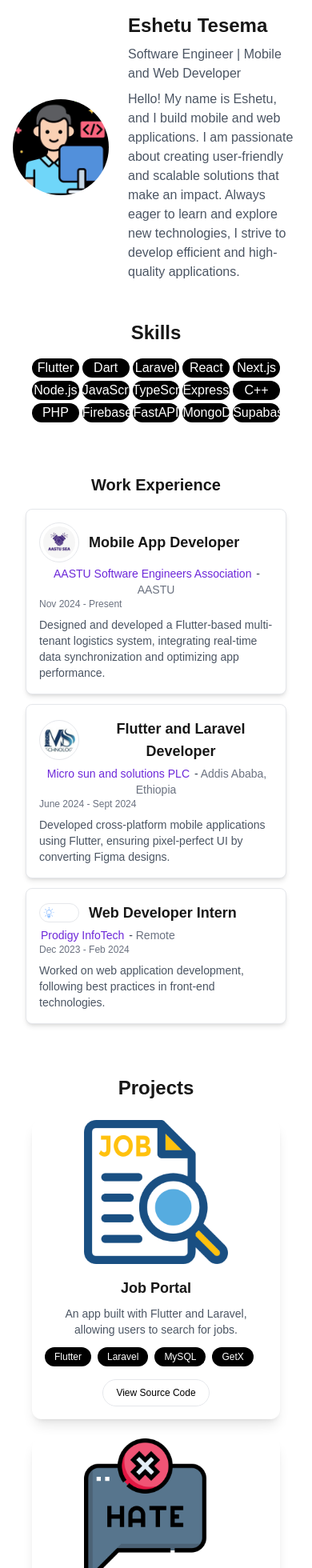
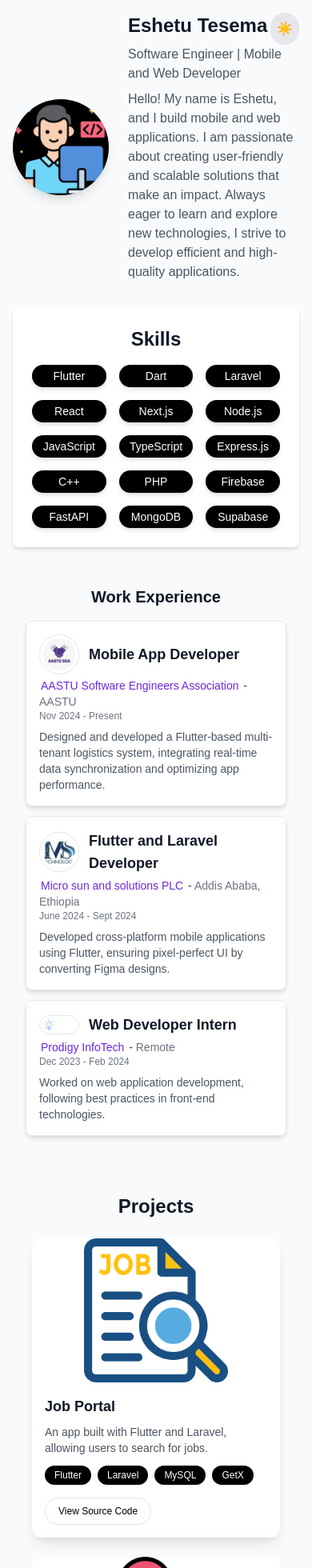
Before and after one commit to Eshetu21/portfolio, a Next.js app: page / in a window 390 px wide. Shown: the top 1960 px of the page at 80% size. Built offline with nearby package versions, Linux system fonts and the light colour scheme.

Commit message:
refactoring

```diff
--- a/app/page.tsx
+++ b/app/page.tsx
@@ -1,3 +1,6 @@
+"use client";
+import { useState } from "react";
+import { motion } from "framer-motion";
 import WorkExperience from "@/components/work";
 import Skills from "@/components/skills";
 import Projects from "@/components/projects";
@@ -5,42 +8,79 @@
 import Image from "next/image";
 
 export default function Home() {
+  const [isDarkMode, setIsDarkMode] = useState(false);
+
+  const toggleTheme = () => {
+    setIsDarkMode(!isDarkMode);
+  };
+
   return (
-    <div className="max-w-2xl mx-auto p-4 text-center">
+    <div
+      className={`min-h-screen ${
+        isDarkMode ? "bg-gray-900 text-white" : "bg-gray-50 text-gray-900"
+      }`}
+    >
+      <div className="max-w-2xl mx-auto p-4">
+        <button
+          onClick={toggleTheme}
+          className={`fixed top-4 right-4 p-2 rounded-full ${
+            isDarkMode ? "bg-gray-700 text-white" : "bg-gray-200 text-gray-900"
+          } hover:opacity-80 transition-opacity`}
+        >
+          {isDarkMode ? "🌙" : "☀️"}
+        </button>
         <div className="flex items-center justify-start space-x-6">
           <Image
             src={"/profile.jpg"}
             alt={"Profile"}
             width={120}
             height={120}
-          className="rounded-full"
+            className="rounded-full shadow-lg"
           />
           <div className="text-left">
-          <h1 className="text-2xl font-bold">Eshetu Tesema</h1>
-          <p className="text-gray-600 mt-2">
+            <motion.h1
+              initial={{ opacity: 0, x: -20 }}
+              animate={{ opacity: 1, x: 0 }}
+              className="text-2xl font-bold"
+            >
+              Eshetu Tesema
+            </motion.h1>
+            <p
+              className={`mt-2 ${
+                isDarkMode ? "text-gray-300" : "text-gray-600"
+              }`}
+            >
               Software Engineer | Mobile and Web Developer
             </p>
-          <p className="text-gray-600 mt-2">
-            Hello! My name is Eshetu, and I build mobile and web applications. I
-            am passionate about creating user-friendly and scalable solutions
-            that make an impact. Always eager to learn and explore new
-            technologies, I strive to develop efficient and high-quality
+            <p
+              className={`mt-2 ${
+                isDarkMode ? "text-gray-300" : "text-gray-600"
+              }`}
+            >
+              Hello! My name is Eshetu, and I build mobile and web applications.
+              I am passionate about creating user-friendly and scalable
+              solutions that make an impact. Always eager to learn and explore
+              new technologies, I strive to develop efficient and high-quality
               applications.
             </p>
           </div>
         </div>
-      <section className="mt-6">
-        <Skills />
+        <section className="mt-8">
+          <Skills isDarkMode={isDarkMode} />
         </section>
-      <section className="mt-6">
-        <WorkExperience />
+
+        <section className="mt-8">
+          <WorkExperience isDarkMode={isDarkMode} />
         </section>
-      <section className="mt-6">
-        <Projects />
+
+        <section className="mt-8">
+          <Projects isDarkMode={isDarkMode} />
         </section>
-      <section className="mt-6">
-        <Contact />
+
+        <section className="mt-8">
+          <Contact isDarkMode={isDarkMode} />
         </section>
+      </div>
     </div>
   );
 }
--- a/components/contact.tsx
+++ b/components/contact.tsx
@@ -1,6 +1,8 @@
+"use client";
 import Image from "next/image";
+import { motion } from "framer-motion";
 
-export default function Contact() {
+export default function Contact({ isDarkMode }: { isDarkMode: boolean }) {
   const contactLinks = [
     { name: "GitHub", url: "https://github.com/Eshetu21", icon: "/github.png" },
     {
@@ -17,29 +19,44 @@
   ];
 
   return (
-    <div className="max-w-2xl mx-auto p-8 text-center rounded-lg shadow-md">
+    <motion.div
+      initial={{ opacity: 0, y: 20 }}
+      animate={{ opacity: 1, y: 0 }}
+      transition={{ duration: 0.5 }}
+      className={`max-w-2xl mx-auto p-8 text-center rounded-lg shadow-md transition-all duration-300 ${
+        isDarkMode ? "bg-gray-800 text-white" : "bg-white text-gray-900"
+      }`}
+    >
       <h2 className="text-2xl font-bold mb-4">Get in Touch</h2>
       <p className="mb-6">Feel free to reach out. {"I'd love to connect!"}</p>
 
       <div className="flex justify-center gap-6">
         {contactLinks.map((contact, index) => (
-          <a
+          <motion.a
             key={index}
             href={contact.url}
             target="_blank"
             rel="noopener noreferrer"
-            className="flex flex-col items-center space-y-2 text-white transition-transform transform hover:scale-110"
+            whileHover={{ scale: 1.1 }}
+            className="flex flex-col items-center space-y-2 transition-transform"
           >
             <Image
               src={contact.icon}
               alt={contact.name}
               width={40}
               height={40}
+              className="rounded-full"
             />
-            <span className="text-sm">{contact.name}</span>
-          </a>
+            <span
+              className={`text-sm font-medium ${
+                isDarkMode ? "text-gray-300" : "text-gray-700"
+              }`}
+            >
+              {contact.name}
+            </span>
+          </motion.a>
         ))}
       </div>
-    </div>
+    </motion.div>
   );
 }
--- a/components/projects.tsx
+++ b/components/projects.tsx
@@ -1,6 +1,6 @@
 import Image from "next/image";
 
-export default function Projects() {
+export default function Projects({ isDarkMode }: { isDarkMode: boolean }) {
   const projects = [
     {
       title: "Job Portal",
@@ -58,7 +58,9 @@
         {projects.map((project, index) => (
           <div
             key={index}
-            className="bg-white shadow-lg rounded-xl overflow-hidden text-sm transition-transform transform hover:scale-105"
+            className={`${
+              isDarkMode ? "bg-gray-800" : "bg-white"
+            } shadow-lg rounded-xl overflow-hidden text-sm transition-transform transform hover:scale-105`}
           >
             <Image
               src={project.image}
@@ -69,14 +71,20 @@
             />
             <div className="p-4">
               <h3 className="text-lg font-semibold">{project.title}</h3>
-              <p className="text-gray-600 mt-2 text-sm">
+              <p
+                className={` ${
+                  isDarkMode ? "text-white" : " text-gray-600"
+                } mt-2 text-sm`}
+              >
                 {project.description}
               </p>
               <div className="flex flex-wrap gap-2 mt-3">
                 {project.technologies.map((tech, i) => (
                   <span
                     key={i}
-                    className="px-3 py-1 bg-black text-white rounded-full text-xs"
+                    className={`px-3 py-1 ${
+                      isDarkMode ? "bg-gray-600 " : "bg-black"
+                    } text-white" text-white rounded-full text-xs`}
                   >
                     {tech}
                   </span>
@@ -85,7 +93,13 @@
               <a
                 href={project.link}
                 target="_blank"
-                className="inline-block text-center mt-4 px-4 py-2 bg-white text-black border text-xs font-medium rounded-full transition-colors duration-300 hover:bg-black hover:text-white"
+                className={`inline-block text-center mt-4 px-4 py-2 border text-xs font-medium rounded-full transition-colors duration-300
+                   ${
+                     isDarkMode
+                       ? "bg-gray-600 text-white hover:bg-white hover:text-black"
+                       : "bg-white text-black hover:bg-black hover:text-white"
+                   }
+                         `}
               >
                 View Source Code
               </a>
--- a/components/skills.tsx
+++ b/components/skills.tsx
@@ -1,4 +1,6 @@
-export default function Skills() {
+"use client";
+import { motion } from "framer-motion";
+
 const skills = [
   "Flutter",
   "Dart",
@@ -17,19 +19,30 @@
   "Supabase",
 ];
 
+export default function Skills({ isDarkMode }: { isDarkMode: boolean }) {
   return (
-    <div className="max-w-2xl mx-auto p-6">
+    <motion.div
+      initial={{ opacity: 0, y: 20 }}
+      animate={{ opacity: 1, y: 0 }}
+      transition={{ duration: 0.5 }}
+      className={`max-w-3xl mx-auto p-6 ${
+        isDarkMode ? "bg-gray-800 text-white" : "bg-white text-gray-900"
+      } rounded-lg shadow-md`}
+    >
       <h2 className="text-2xl font-bold text-center mb-4">Skills</h2>
-      <div className="grid grid-cols-5 sm:grid-cols-5 gap-1">
+      <div className="grid grid-cols-3 sm:grid-cols-4 gap-4">
         {skills.map((skill, index) => (
-          <span
+          <motion.span
             key={index}
-            className=" bg-black text-white font-thin rounded-full text-center"
+            className={`px-3 py-1 rounded-full text-center text-sm shadow-md ${
+              isDarkMode ? "bg-gray-600" : "bg-black text-white"
+            }`}
+            whileHover={{ scale: 1.1 }}
           >
             {skill}
-          </span>
+          </motion.span>
         ))}
       </div>
-    </div>
+    </motion.div>
   );
 }
--- a/components/work.tsx
+++ b/components/work.tsx
@@ -1,4 +1,8 @@
 import Image from "next/image";
+
+interface WorkProps {
+  isDarkMode?: boolean;
+}
 
 export const work = [
   {
@@ -36,15 +40,19 @@
   },
 ];
 
-export default function WorkExperience() {
+export default function WorkExperience({ isDarkMode }: WorkProps) {
   return (
-    <div className="max-w-3xl mx-auto p-4">
+    <div
+      className={`max-w-3xl mx-auto p-4 ${isDarkMode} ?"text-white":"text-gray-900" `}
+    >
       <h2 className="text-xl font-bold text-center mb-4">Work Experience</h2>
       <div className="space-y-3">
         {work.map((job, index) => (
           <div
             key={index}
-            className="p-4 bg-white rounded-lg shadow-md border flex flex-col items-start"
+            className={`p-4 ${
+              isDarkMode ? "bg-gray-800" : "bg-white"
+            } rounded-lg shadow-md border flex flex-col items-start`}
           >
             <div className="flex items-center gap-3">
               <Image
@@ -61,16 +69,31 @@
                 href={job.href}
                 target="_blank"
                 rel="noopener noreferrer"
-                className="text-violet-700 hover:text-white hover:bg-gradient-to-r from-blue-600 to-purple-600 px-0.5 py-1 rounded-md transition-all duration-300"
+                className={`${
+                  isDarkMode ? "text-white" : "text-violet-700"
+                } hover:text-white hover:bg-gradient-to-r from-blue-600 to-purple-600 px-0.5 py-1 rounded-md transition-all duration-300`}
               >
                 {job.company}
               </a>{" "}
-              - <span className="text-gray-500">{job.location}</span>
+              -{" "}
+              <span
+                className={`${isDarkMode ? "text-white" : "text-gray-500"}`}
+              >
+                {job.location}
+              </span>
             </p>
-            <p className="text-gray-500 text-xs">
+            <p
+              className={`${
+                isDarkMode ? "text-white" : "text-gray-500"
+              } text-xs`}
+            >
               {job.start} - {job.end}
             </p>
-            <p className="mt-2 text-gray-600 text-sm text-left">
+            <p
+              className={`mt-2 ${
+                isDarkMode ? "text-white" : "text-gray-600"
+              } text-sm text-left`}
+            >
               {job.description}
             </p>
           </div>
```
Also changed, not shown: package.json (+7 -6 lines), 1 other file (tests, documents, lock files or other folders). Lines whose indentation alone changed are shown as unchanged.
